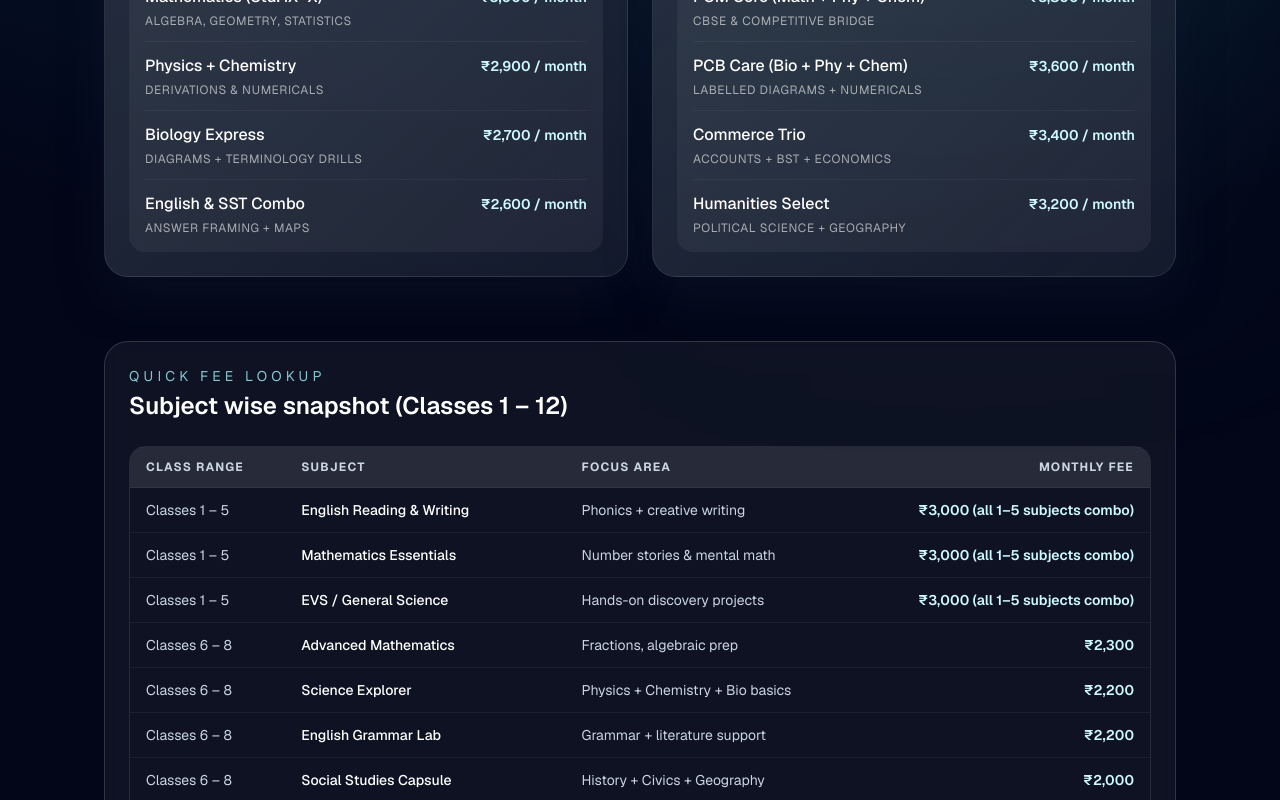
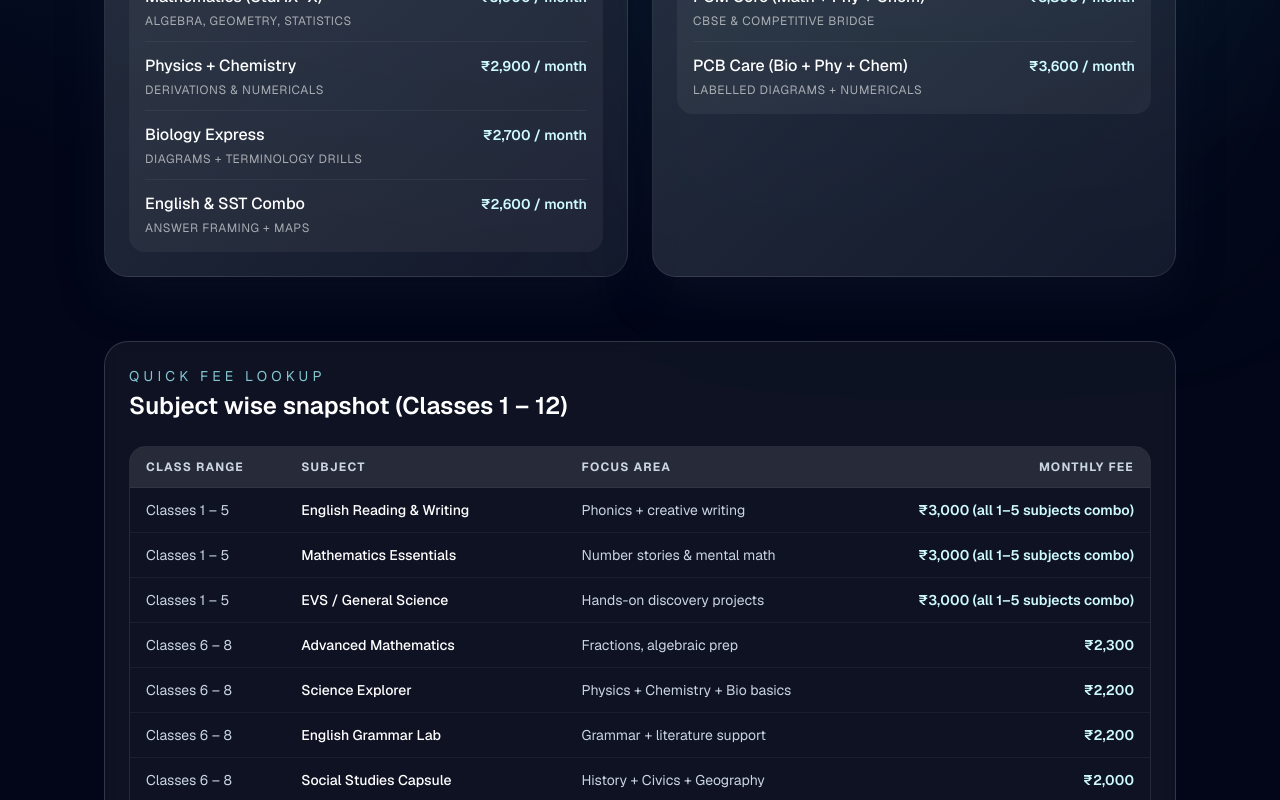
Before and after one commit to prabhakar1408/home-tuition-website, a Next.js app: page / in a window 1280 px wide. Shown: the part 1660-2460 px from the top of the page. Built offline with nearby package versions, Linux system fonts and the light colour scheme.

Commit message:
chore: remove commerce and humanities for classes 11-12

```diff
--- a/app/page.tsx
+++ b/app/page.tsx
@@ -71,8 +71,6 @@ const subjectPlans: SubjectPlan[] = [
     subjects: [
       { name: "PCM Core (Math + Phy + Chem)", focus: "CBSE & competitive bridge", fee: "₹3,800" },
       { name: "PCB Care (Bio + Phy + Chem)", focus: "Labelled diagrams + numericals", fee: "₹3,600" },
-      { name: "Commerce Trio", focus: "Accounts + BST + Economics", fee: "₹3,400" },
-      { name: "Humanities Select", focus: "Political Science + Geography", fee: "₹3,200" },
     ],
   },
 ];
```
